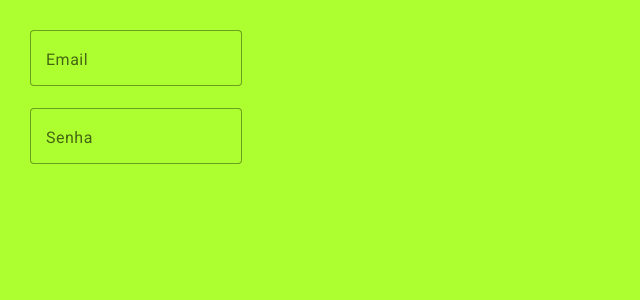
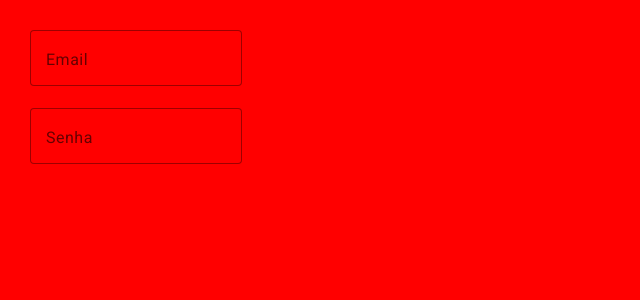
Before and after one commit to lucianawessner/tcc, an Angular app in the folder ui/: page / in a window 1280 px wide. Shown: the top 300 px of the page, without its empty margins (0-640 px from the left). Built offline with nearby package versions, Linux system fonts and the light colour scheme.

Commit message:
mudando cor de fundo

```diff
--- a/ui/src/styles.scss
+++ b/ui/src/styles.scss
@@ -3,7 +3,7 @@ body {
   margin: 0;
   padding: 30px;
   height: 100%;
-  background-color: greenyellow;
+  background-color: red;
 }
 
 html {
```
